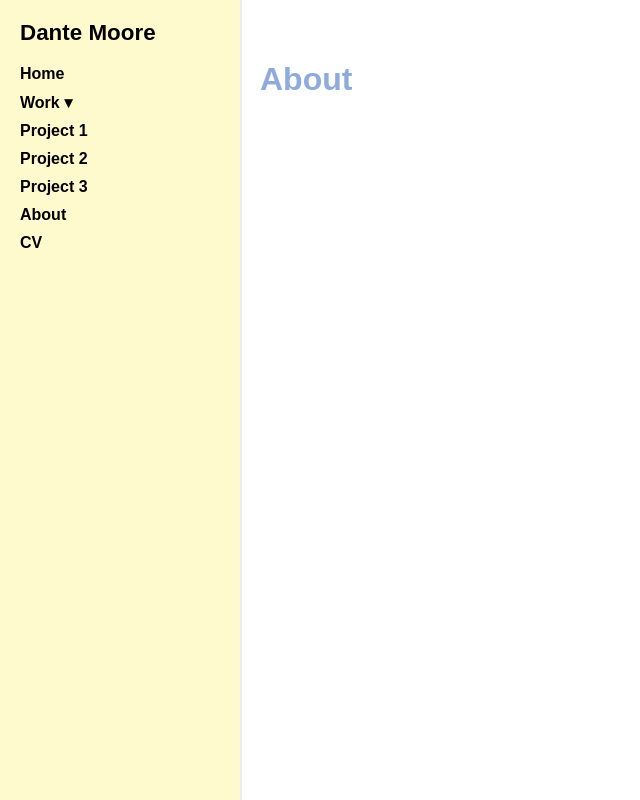
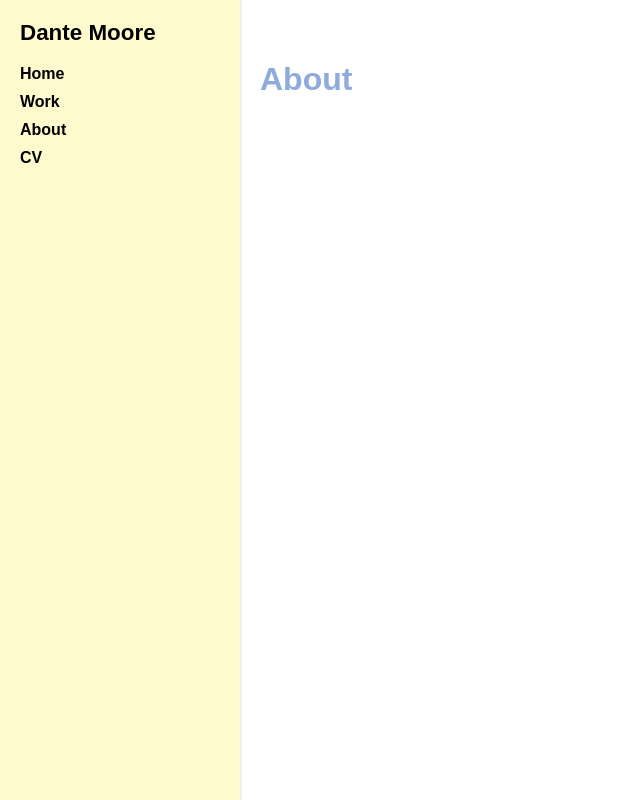
Before and after one commit to Zante2222/Zante2222.github.io, a plain HTML site: page about.html in a window 1280 px wide. Shown: the whole page, without its empty margins (0-640 px from the left). Drawn offline with Linux system fonts and the light colour scheme.

Commit message:
Update about.html

```diff
--- a/about.html
+++ b/about.html
@@ -13,37 +13,20 @@ background: #ffffff;
 color: #000000;
 display: flex;
 }
-
-
 .sidebar {
 position: fixed;
 top: 0; left: 0;
 width: 200px;
 height: 100vh;
-background: #fffacd; /* pale yellow */
+background: #fffacd;
 border-right: 2px solid #eee;
 padding: 20px;
 }
-
-
-.sidebar h2 {
-margin-top: 0;
-font-size: 1.4em;
-color: #000000;
-}
-
-
-.sidebar ul {
-list-style: none;
-padding: 0;
-}
-
-
+.sidebar h2 { margin-top: 0; font-size: 1.4em; color: #000000; }
+.sidebar ul { list-style: none; padding: 0; }
 .sidebar li { margin: 10px 0; }
 .sidebar a { text-decoration: none; color: #000000; font-weight: bold; }
-.sidebar a:hover { color: #8faadc; } /* muted light blue hover */
-
-
+.sidebar a:hover { color: #8faadc; }
 main { margin-left: 220px; padding: 40px; }
 h1 { color: #8faadc; }
 </style>
@@ -53,20 +36,11 @@ h1 { color: #8faadc; }
 <h2>Dante Moore</h2>
 <ul>
 <li><a href="/index.html">Home</a></li>
-<li class="dropdown">
-<a href="#">Work ▾</a>
-<ul class="dropdown-content">
-<li><a href="/work/project1.html">Project 1</a></li>
-<li><a href="/work/project2.html">Project 2</a></li>
-<li><a href="/work/project3.html">Project 3</a></li>
-</ul>
-</li>
+<li><a href="/work/index.html">Work</a></li>
 <li><a href="/about.html">About</a></li>
 <li><a href="/cv.html">CV</a></li>
 </ul>
 </nav>
-
-
 <main>
 <h1>About</h1>
 <p></p>
```
